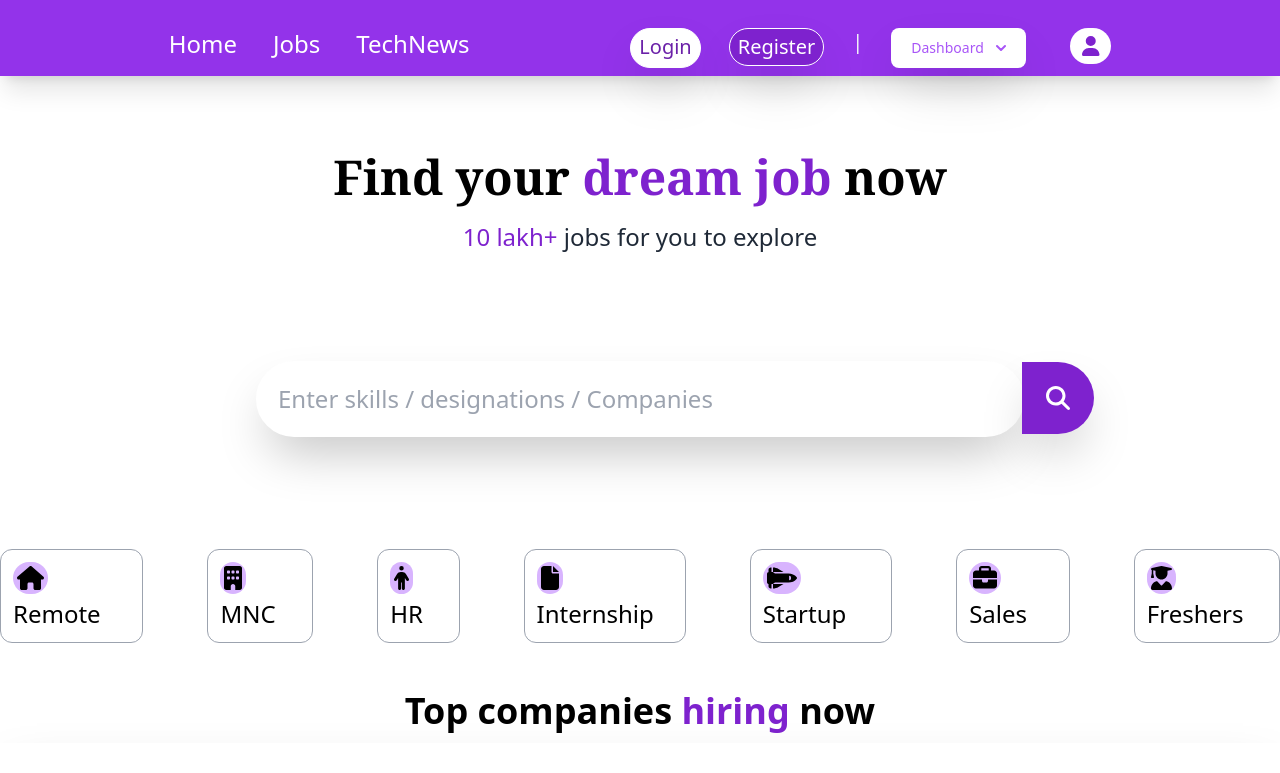
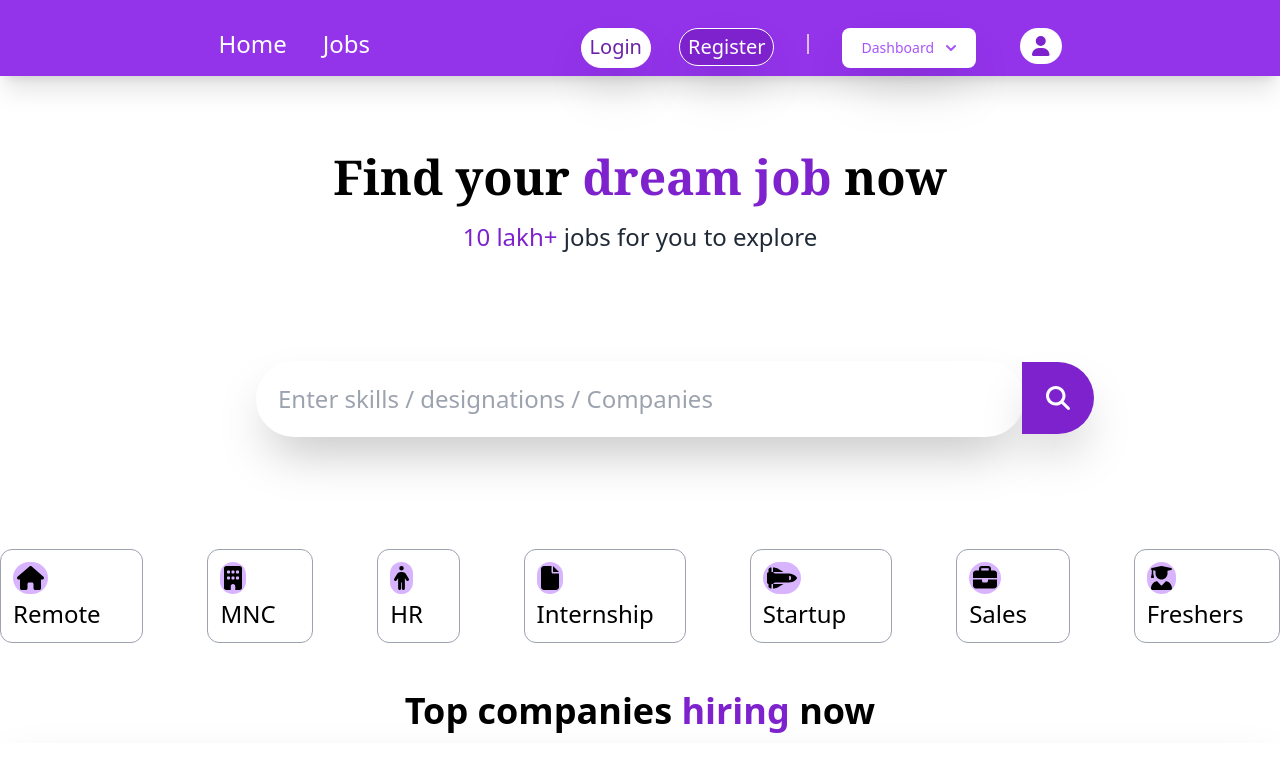
Before and after one commit to IayushCoderJOD/kaam-milega-portal, a React (Create React App) app: page / in a window 1280 px wide. Shown: the top 773 px of the page. Built offline with nearby package versions, Linux system fonts and the light colour scheme; no server answers; grey boxes are pictures that could not be loaded.

Commit message:
Update Header.jsx

```diff
--- a/src/components/Header.jsx
+++ b/src/components/Header.jsx
@@ -75,10 +75,10 @@ const Header = () => {
                     <Link to={"/jobs"} >
                         <li className='cursor-pointer hover:text-pruple-800' >Jobs</li>
                     </Link>
-                    <Link to={"/companies"} >
+{/*                     <Link to={"/companies"} >
                         <li
                             className='cursor-pointer hover:text-pruple-800' >TechNews</li>
-                    </Link>
+                    </Link> */}
 
                 </ul>
             </div>
```
